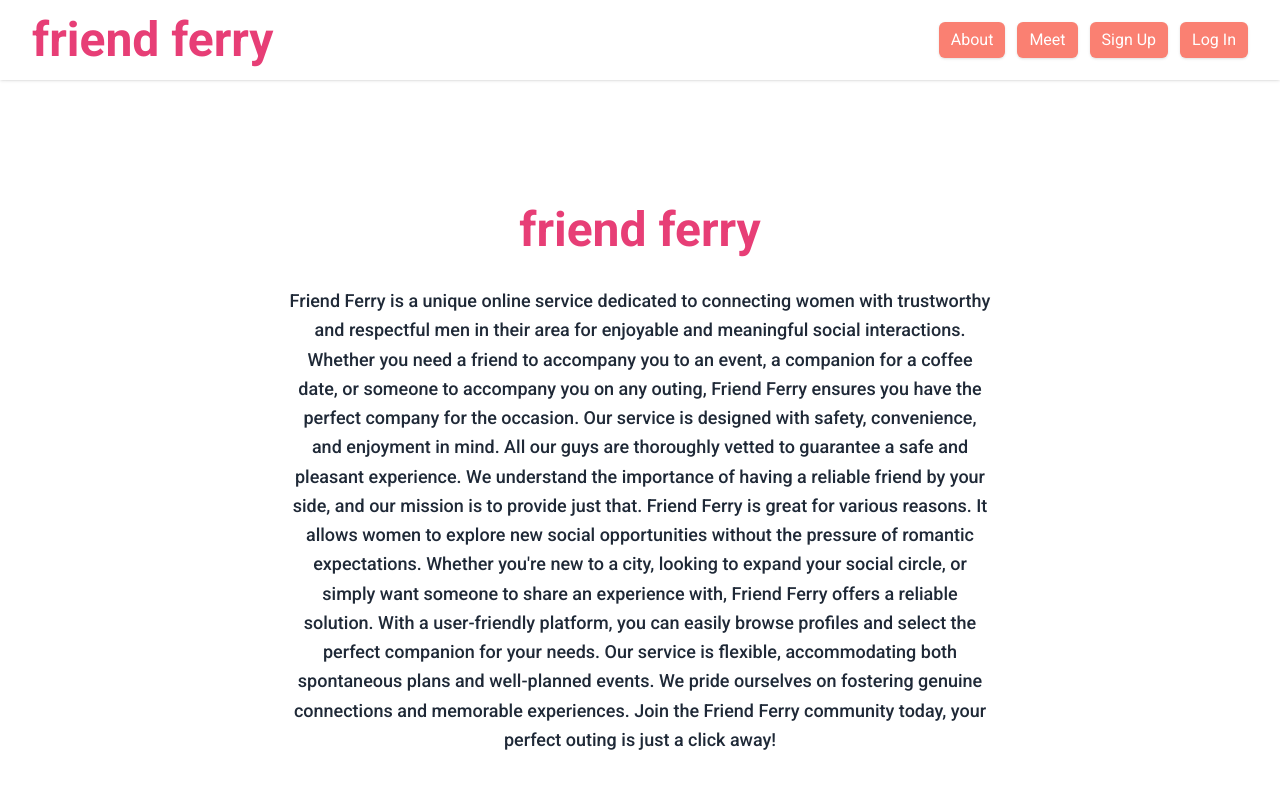
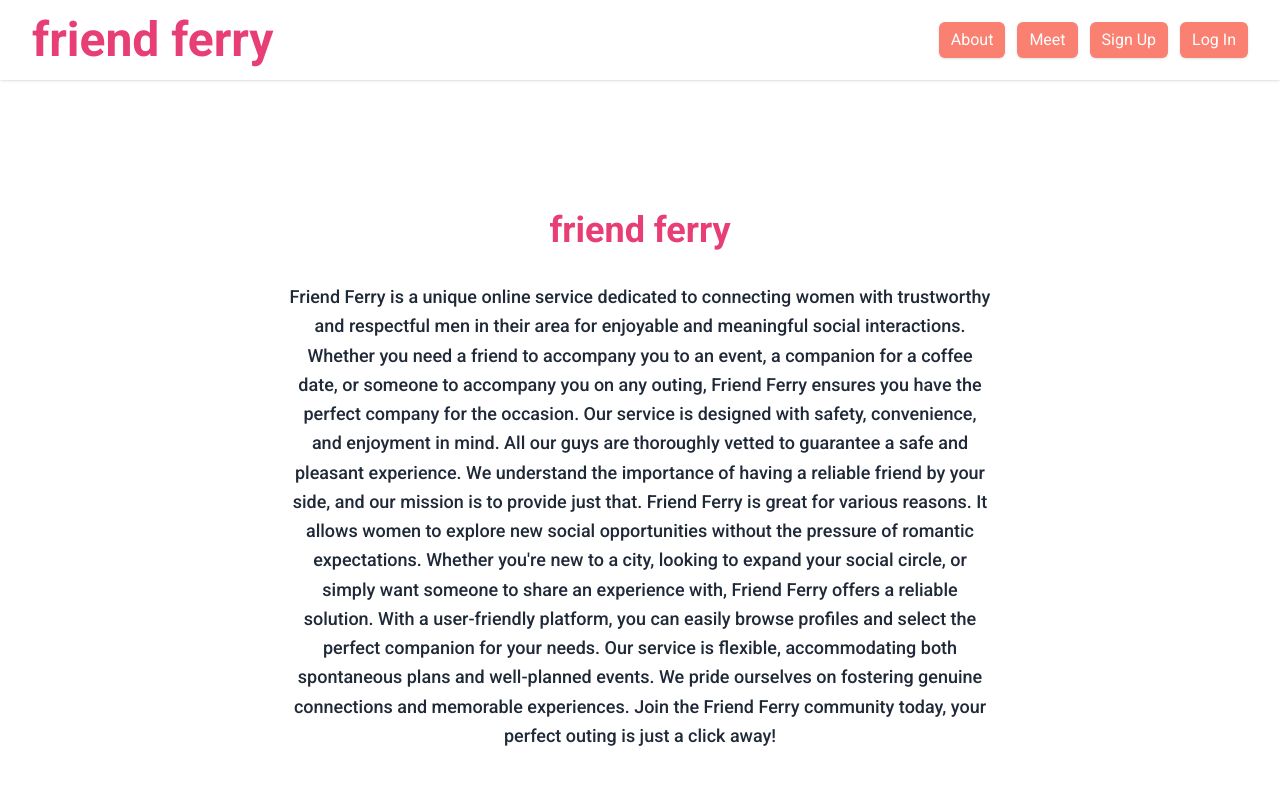
Before and after one commit to SnapeDev/friend-ferry-frontend, a Next.js app: page /about in a window 1280 px wide. Shown: the top 800 px of the page. Built offline with nearby package versions, Linux system fonts and the light colour scheme; no server answers.

Commit message:
Update page.js

```diff
--- a/src/app/about/page.js
+++ b/src/app/about/page.js
@@ -2,7 +2,7 @@ export default function About() {
   return (
     <div className="flex justify-center items-center min-h-screen bg-white">
       <div className="max-w-3xl text-center p-8">
-        <h1 className="text-5xl text-primary font-bold mb-8">friend ferry</h1>
+        <h1 className="text-4xl text-primary font-bold mb-8">friend ferry</h1>
         <p className="text-lg font-medium leading-relaxed">
           Friend Ferry is a unique online service dedicated to connecting women
           with trustworthy and respectful men in their area for enjoyable and
```
